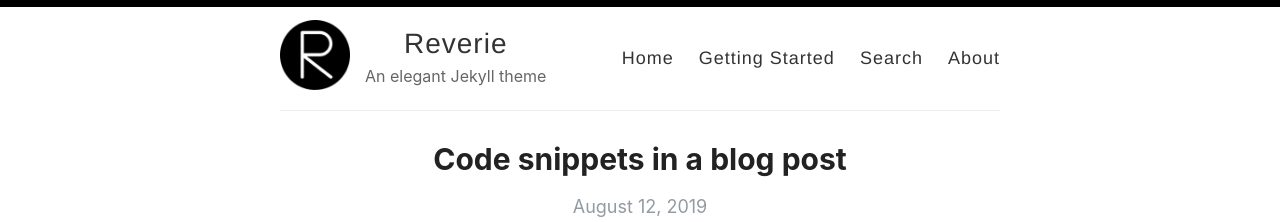
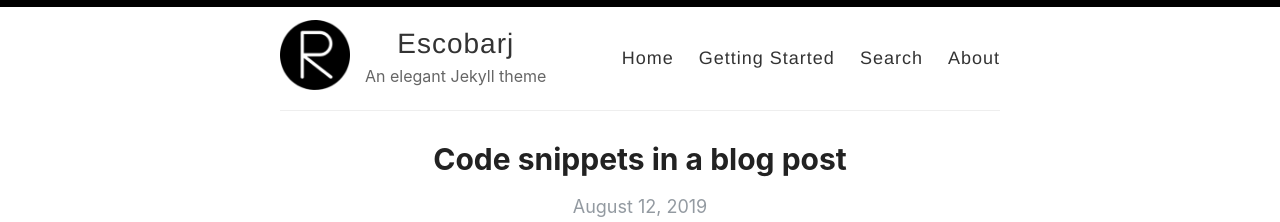
Before and after one commit to escobarj/escobarj.github.io, a Jekyll site: the page built from index.html, in a window 1280 px wide. Shown: the top 222 px of the page. Built offline with Jekyll 4.4.1, drawn with Linux system fonts in a browser that asks for light colours; the list of posts is cut into pages by our own code.

Commit message:
Update _config.yml

```diff
--- a/_config.yml
+++ b/_config.yml
@@ -3,7 +3,7 @@
 #
 
 # Name of your site (displayed in the header)
-name: Reverie
+name: Escobarj
 
 # Name of the author
 author: Jorge Escobar
```
